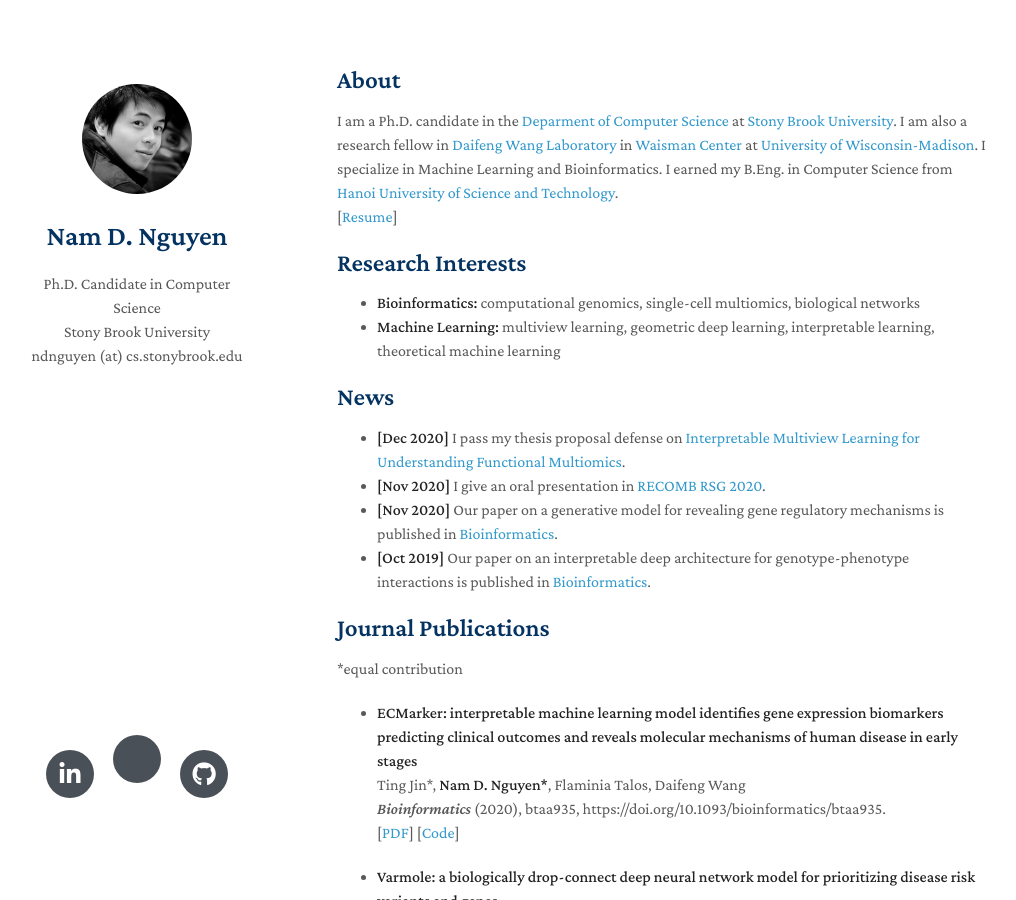
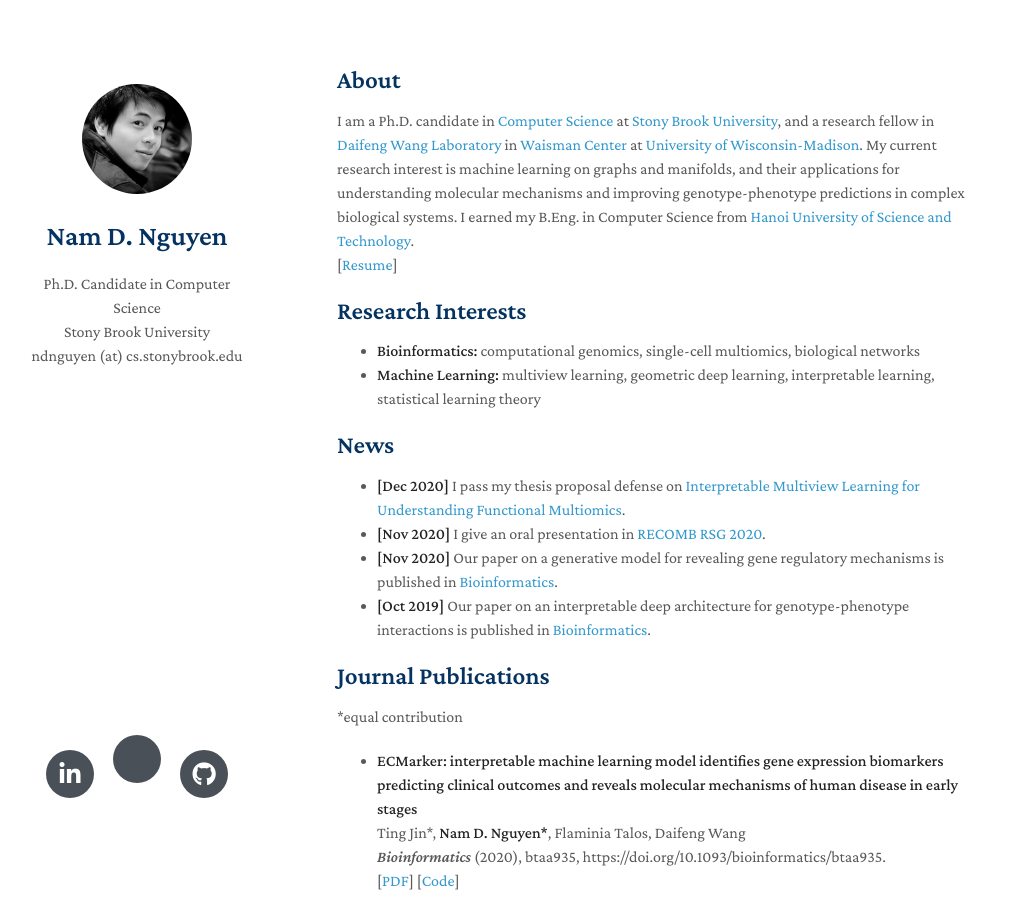
Before and after one commit to MaximHelio/MaximHelio.github.io, a Jekyll site: the page built from index.md, in a window 1280 px wide and 900 px high. Shown: the whole window, without its empty margins (133-1149 px from the left). Built offline with Jekyll 4.4.1, drawn with Linux system fonts in a browser that asks for light colours; nearby versions of some CDN libraries; a style sheet for code colours, icons or effects is not loaded; our own code applies the rules of GitHub Pages for plain Markdown files.

Commit message:
Update index.md

```diff
--- a/index.md
+++ b/index.md
@@ -3,14 +3,14 @@ layout: homepage
 ---
 ## About
 
-I am a Ph.D. candidate in the [Deparment of Computer Science](https://cs.stonybrook.edu/) at [Stony Brook University](https://stonybrook.edu/). I am also a research fellow in [Daifeng Wang Laboratory](https://daifengwanglab.org) in [Waisman Center](https://www.waisman.wisc.edu) at [University of Wisconsin-Madison](http://www.wisc.edu). I specialize in Machine Learning and Bioinformatics. I earned my B.Eng. in Computer Science from [Hanoi University of Science and Technology](https://hust.edu.vn).
+I am a Ph.D. candidate in [Computer Science](https://cs.stonybrook.edu/) at [Stony Brook University](https://stonybrook.edu/), and a research fellow in [Daifeng Wang Laboratory](https://daifengwanglab.org) in [Waisman Center](https://www.waisman.wisc.edu) at [University of Wisconsin-Madison](http://www.wisc.edu). My current research interest is machine learning on graphs and manifolds, and their applications for understanding molecular mechanisms and improving genotype-phenotype predictions in complex biological systems. I earned my B.Eng. in Computer Science from [Hanoi University of Science and Technology](https://hust.edu.vn).
 <br>
 [[Resume](./assets/Nam_Nguyen_CV.pdf)]
 
 ## Research Interests
 
 - **Bioinformatics:** computational genomics, single-cell multiomics, biological networks
-- **Machine Learning:** multiview learning, geometric deep learning, interpretable learning, theoretical machine learning
+- **Machine Learning:** multiview learning, geometric deep learning, interpretable learning, statistical learning theory
 
 ## News
 
```
